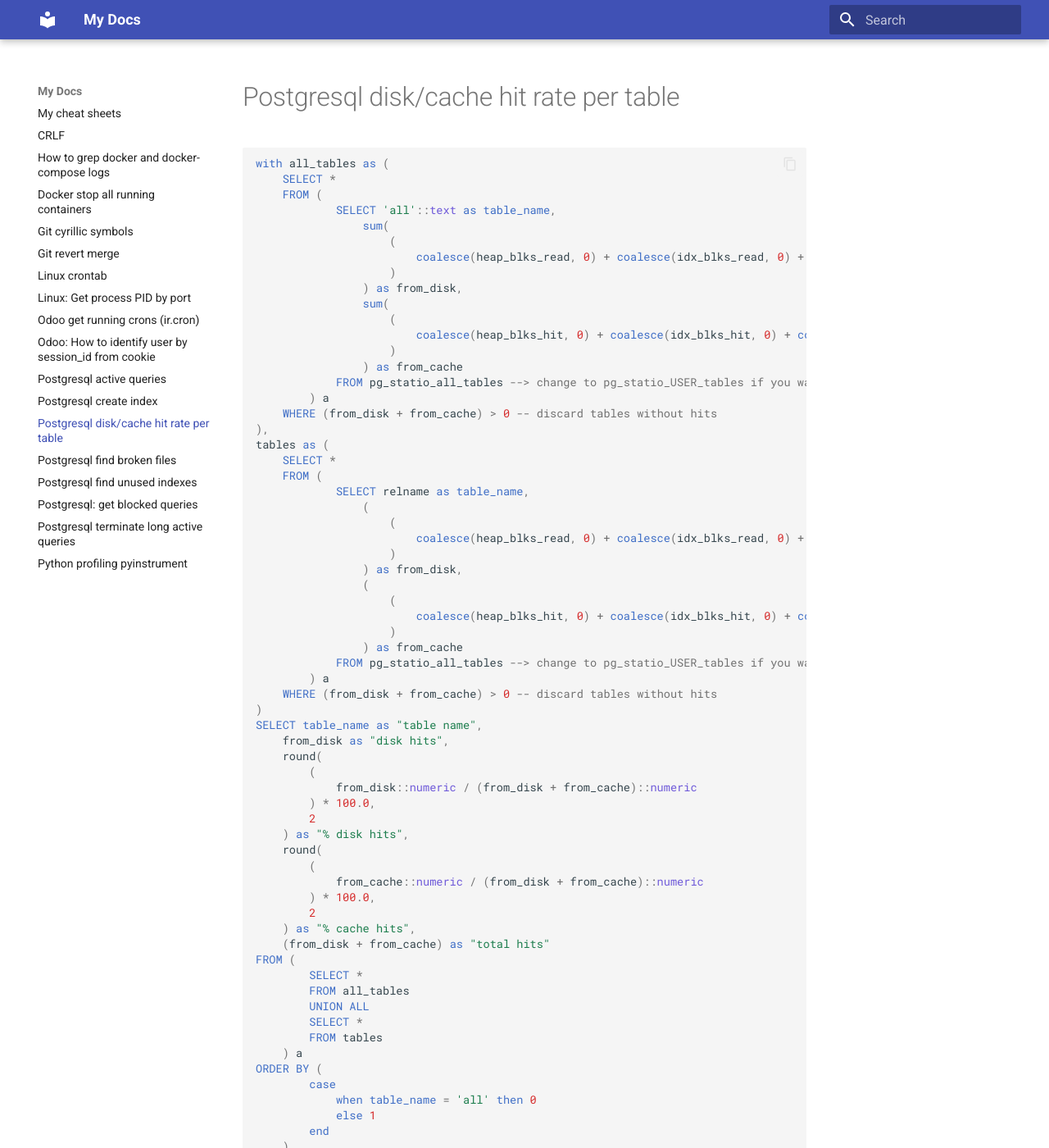
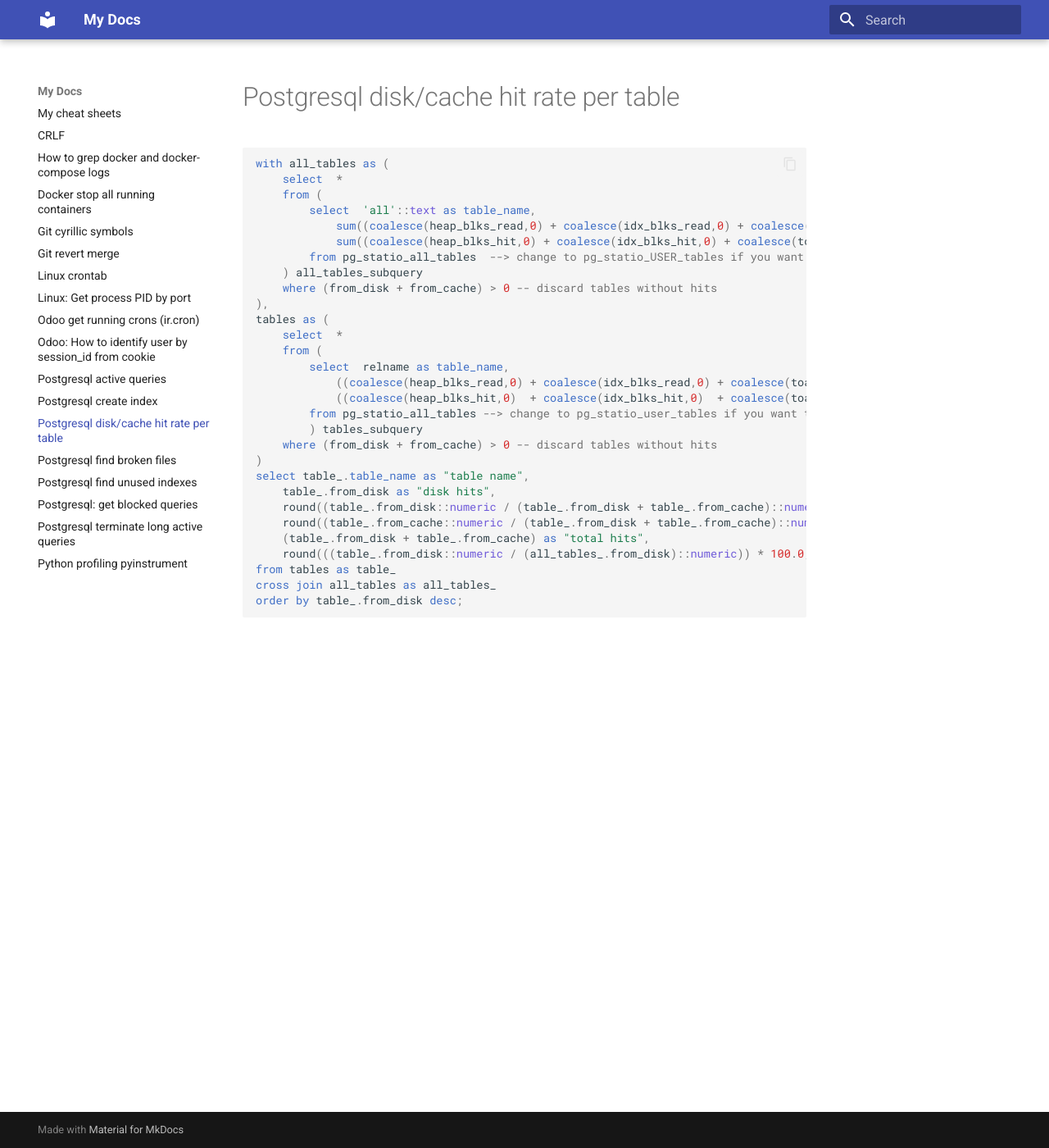
Before and after one commit to m3den/m3den.github.io, an MkDocs documentation site: the page built from docs/postgresql-disk-cache-hit-rate-per-table.md, in a window 1280 px wide and 1400 px high. Shown: the whole window at 82% size. Built offline with MkDocs 1.6.1 and Material for MkDocs 9.7.7, drawn with Linux system fonts in a browser that asks for light colours.

Commit message:
Updated: 2024-03-19 13:51:12

````diff
--- a/docs/postgresql-disk-cache-hit-rate-per-table.md
+++ b/docs/postgresql-disk-cache-hit-rate-per-table.md
@@ -3,68 +3,32 @@
 
 ```sql
 with all_tables as (
-    SELECT *
-    FROM (
-            SELECT 'all'::text as table_name,
-                sum(
-                    (
-                        coalesce(heap_blks_read, 0) + coalesce(idx_blks_read, 0) + coalesce(toast_blks_read, 0) + coalesce(tidx_blks_read, 0)
-                    )
-                ) as from_disk,
-                sum(
-                    (
-                        coalesce(heap_blks_hit, 0) + coalesce(idx_blks_hit, 0) + coalesce(toast_blks_hit, 0) + coalesce(tidx_blks_hit, 0)
-                    )
-                ) as from_cache
-            FROM pg_statio_all_tables --> change to pg_statio_USER_tables if you want to check only user tables (excluding postgres's own tables)
-        ) a
-    WHERE (from_disk + from_cache) > 0 -- discard tables without hits
+    select  *
+    from (
+        select  'all'::text as table_name,
+            sum((coalesce(heap_blks_read,0) + coalesce(idx_blks_read,0) + coalesce(toast_blks_read,0) + coalesce(tidx_blks_read,0))) as from_disk,
+            sum((coalesce(heap_blks_hit,0) + coalesce(idx_blks_hit,0) + coalesce(toast_blks_hit,0) + coalesce(tidx_blks_hit,0))) as from_cache
+        from pg_statio_all_tables  --> change to pg_statio_USER_tables if you want to check only user tables (excluding postgres's own tables)
+    ) all_tables_subquery
+    where (from_disk + from_cache) > 0 -- discard tables without hits
 ),
 tables as (
-    SELECT *
-    FROM (
-            SELECT relname as table_name,
-                (
-                    (
-                        coalesce(heap_blks_read, 0) + coalesce(idx_blks_read, 0) + coalesce(toast_blks_read, 0) + coalesce(tidx_blks_read, 0)
-                    )
-                ) as from_disk,
-                (
-                    (
-                        coalesce(heap_blks_hit, 0) + coalesce(idx_blks_hit, 0) + coalesce(toast_blks_hit, 0) + coalesce(tidx_blks_hit, 0)
-                    )
-                ) as from_cache
-            FROM pg_statio_all_tables --> change to pg_statio_USER_tables if you want to check only user tables (excluding postgres's own tables)
-        ) a
-    WHERE (from_disk + from_cache) > 0 -- discard tables without hits
+    select  *
+    from (
+        select  relname as table_name,
+            ((coalesce(heap_blks_read,0) + coalesce(idx_blks_read,0) + coalesce(toast_blks_read,0) + coalesce(tidx_blks_read,0)) ) as from_disk,
+            ((coalesce(heap_blks_hit,0)  + coalesce(idx_blks_hit,0)  + coalesce(toast_blks_hit,0)  + coalesce(tidx_blks_hit,0))  ) as from_cache
+        from pg_statio_all_tables --> change to pg_statio_user_tables if you want to check only user tables (excluding postgres's own tables)
+        ) tables_subquery
+    where (from_disk + from_cache) > 0 -- discard tables without hits
 )
-SELECT table_name as "table name",
-    from_disk as "disk hits",
-    round(
-        (
-            from_disk::numeric / (from_disk + from_cache)::numeric
-        ) * 100.0,
-        2
-    ) as "% disk hits",
-    round(
-        (
-            from_cache::numeric / (from_disk + from_cache)::numeric
-        ) * 100.0,
-        2
-    ) as "% cache hits",
-    (from_disk + from_cache) as "total hits"
-FROM (
-        SELECT *
-        FROM all_tables
-        UNION ALL
-        SELECT *
-        FROM tables
-    ) a
-ORDER BY (
-        case
-            when table_name = 'all' then 0
-            else 1
-        end
-    ),
-    from_disk desc;
+select table_.table_name as "table name",
+    table_.from_disk as "disk hits",
+    round((table_.from_disk::numeric / (table_.from_disk + table_.from_cache)::numeric)*100.0, 2) as "% disk hits",
+    round((table_.from_cache::numeric / (table_.from_disk + table_.from_cache)::numeric)*100.0, 2) as "% cache hits",
+    (table_.from_disk + table_.from_cache) as "total hits",
+    round(((table_.from_disk::numeric / (all_tables_.from_disk)::numeric)) * 100.0, 2) as "% of total disk hits"
+from tables as table_
+cross join all_tables as all_tables_
+order by table_.from_disk desc;
 ```
````
